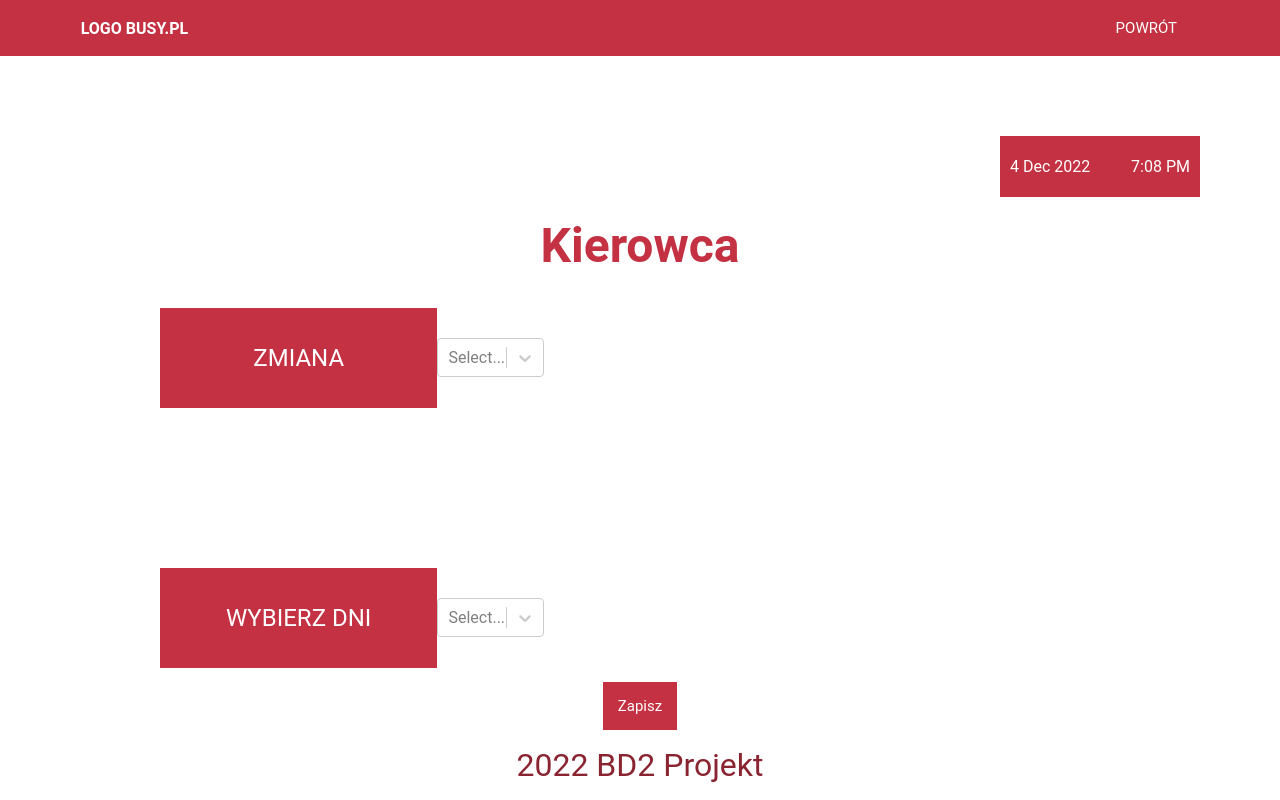
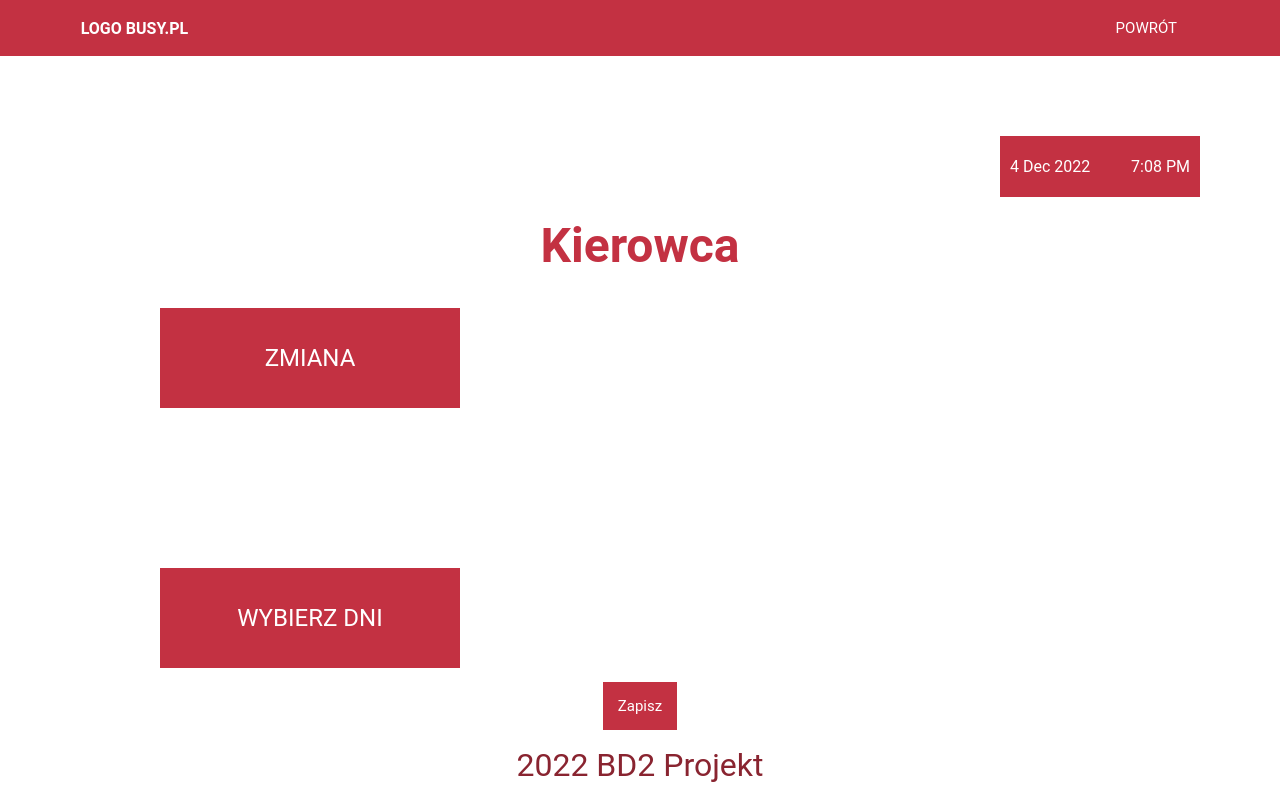
Before and after one commit to ezivex/2022_BD2_S12_STRZALEK, a React (Create React App) app in the folder komunikacja-react/: page /BusDriverDyspozycja in a window 1280 px wide. Built offline with nearby package versions, Linux system fonts and the light colour scheme.

Commit message:
Update BusDriverDyspozycja.jsx

```diff
--- a/komunikacja-react/src/pages/BusDriverDyspozycja.jsx
+++ b/komunikacja-react/src/pages/BusDriverDyspozycja.jsx
@@ -3,32 +3,32 @@ import {Link } from "react-router-dom";
 import NavbarClean from '../NavbarClean';
 import TimeAndDate from '../TimeAndDate';
 
-import Select from 'react-select';
+// import Select from 'react-select';
 
-const shift = [
-  { value: 'I', label: 'I' },
-  { value: 'II', label: 'II' }
-]
-const days = [
-    { value: 'poniedzialek', label: 'poniedzialek' },
-    { value: 'wtorek', label: 'wtorek' },
-    { value: 'sroda', label: 'sroda' },
-    { value: 'czwartek', label: 'czwartek' },
-    { value: 'piatek', label: 'piatek' }
-  ]
-const SelectSomething = () => (
-  <Select options={shift} />
-)
+// const shift = [
+//   { value: 'I', label: 'I' },
+//   { value: 'II', label: 'II' }
+// ]
+// const days = [
+//     { value: 'poniedzialek', label: 'poniedzialek' },
+//     { value: 'wtorek', label: 'wtorek' },
+//     { value: 'sroda', label: 'sroda' },
+//     { value: 'czwartek', label: 'czwartek' },
+//     { value: 'piatek', label: 'piatek' }
+//   ]
+// const SelectSomething = () => (
+//   <Select options={shift} />
+// )
 
-const MultiSelection = () => (
-    <Select
-    isMulti
-    name="colors"
-    options={days}
-    className="basic-multi-select"
-    classNamePrefix="select"
-  />
-)
+// const MultiSelection = () => (
+//     <Select
+//     isMulti
+//     name="colors"
+//     options={days}
+//     className="basic-multi-select"
+//     classNamePrefix="select"
+//   />
+// )
 function BusDriverDyspozycja() {
     return (
 
@@ -48,14 +48,14 @@ function BusDriverDyspozycja() {
                 <button className="btnDyspo">
                     ZMIANA
                 </button>
-                <SelectSomething className='selectPosition'/>
+                {/* <SelectSomething className='selectPosition'/> */}
                 </li>
 
                 <li className='liPosition'>
                 <button className="btnDyspo">
                     WYBIERZ DNI
                 </button>
-                <MultiSelection/>
+                {/* <MultiSelection/> */}
                 </li>
 
                 </ul>
```
